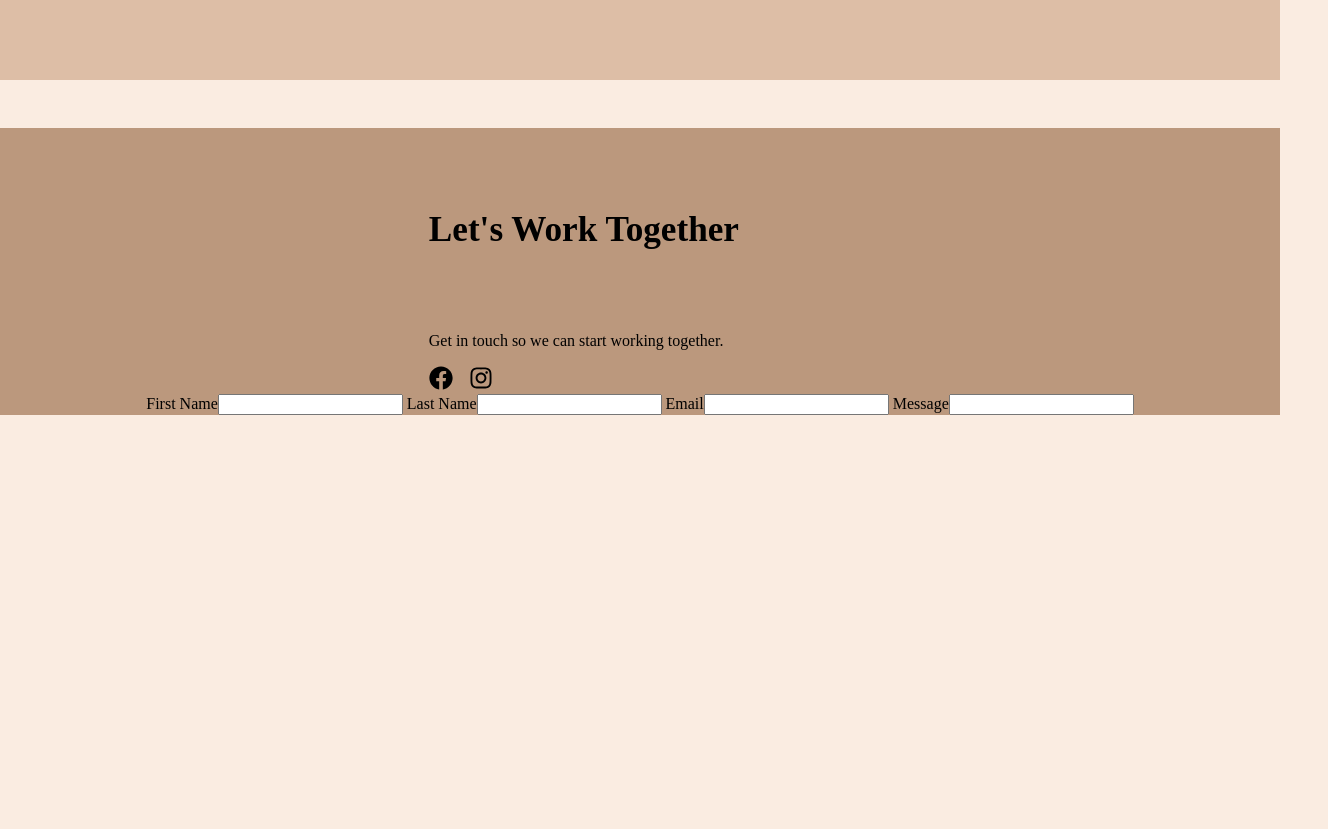
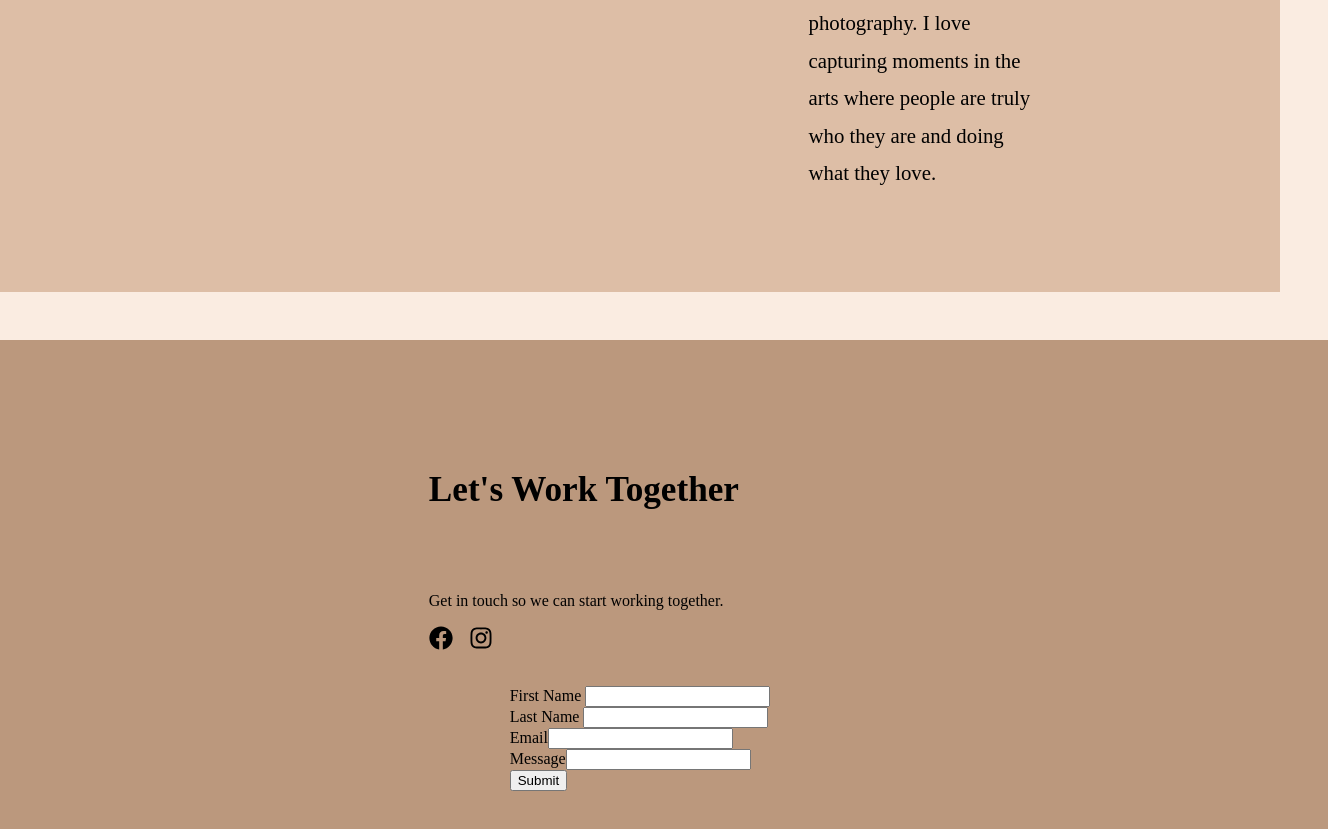
Before and after one commit to owlsCloud/Andrea-Portfolio, a React (Create React App) app: page /about in a window 1280 px wide. Shown: the part 811-1640 px from the top of the page, 1328 px wide, since content can reach past the window. Before the commit the page ends 1226 px from the top, so only its background shows below. Built offline with nearby package versions, Linux system fonts and the light colour scheme; the HTML template or start-up script is replaced by a standard one.

Commit message:
form styling

```diff
--- /dev/null
+++ b/src/components/BSForm.js
@@ -0,0 +1,31 @@
+import React from "react";
+import { Form, Button } from "react-bootstrap";
+function BSForm() {
+  return (
+    <Form>
+      <Form.Group className="mb-3" controlId="formBasicFirst">
+        <Form.Label>First Name </Form.Label>
+        <Form.Control type="text" />
+      </Form.Group>
+      <Form.Group className="mb-3" controlId="formBasicLast">
+        <Form.Label>Last Name </Form.Label>
+        <Form.Control type="text" />
+      </Form.Group>
+      <Form.Group className="mb-3" controlId="formBasicEmail">
+        <Form.Label>Email</Form.Label>
+        <Form.Control type="text" />
+      </Form.Group>
+
+      <Form.Group className="mb-3" controlId="formBasicMsg">
+        <Form.Label>Message</Form.Label>
+        <Form.Control type="text" />
+      </Form.Group>
+
+      <Button variant="primary" type="submit">
+        Submit
+      </Button>
+    </Form>
+  );
+}
+
+export default BSForm;
--- a/src/pages/About.js
+++ b/src/pages/About.js
@@ -1,5 +1,6 @@
 import React from "react";
 import { FaFacebook, FaInstagram } from "react-icons/fa";
+import BSForm from "../components/BSForm";
 import andrea from "../assets/images/andrea.PNG";
 import "../styles/about.scss";
 function About() {
@@ -31,16 +32,7 @@ function About() {
           <FaInstagram size="1.5em" />
         </div>
         <div className="about__contact-form">
-          <form action="">
-            <label> First Name</label>
-            <input type="text" />
-            <label> Last Name</label>
-            <input type="text" />
-            <label> Email</label>
-            <input type="text" />
-            <label> Message</label>
-            <input type="text" />
-          </form>
+          <BSForm />
         </div>
       </div>
     </section>
--- a/src/styles/about.scss
+++ b/src/styles/about.scss
@@ -1,11 +1,14 @@
 .about {
+  margin-top: 10em;
   height: 100vh;
   display: flex;
   justify-content: center;
   align-items: center;
   flex-direction: column;
+
   &__title {
     color: #645e5a;
+    font-size: 5em;
   }
   &__bio {
     padding: 5em;
@@ -31,6 +34,7 @@
     justify-content: center;
     align-items: center;
     flex-direction: column;
+    padding: 3em;
     &-heading {
       width: 33%;
       h6 {
@@ -38,7 +42,7 @@
       }
     }
     &-form {
-      display: block;
+      margin-top: 2em;
     }
   }
 }
--- a/src/styles/header.scss
+++ b/src/styles/header.scss
@@ -3,7 +3,8 @@
   display: flex;
   justify-content: space-between;
   height: 5em;
-  position: fixed;
+  position: sticky;
+  top: 0;
   width: 100%;
   overflow: hidden;
   &__brand {
```
